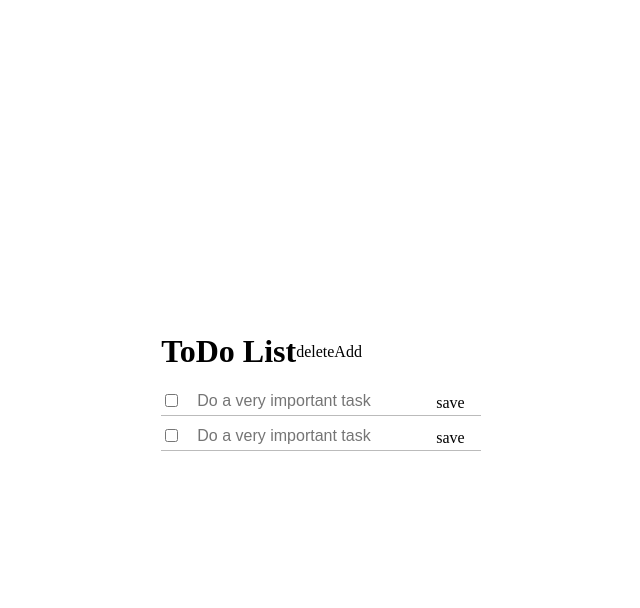
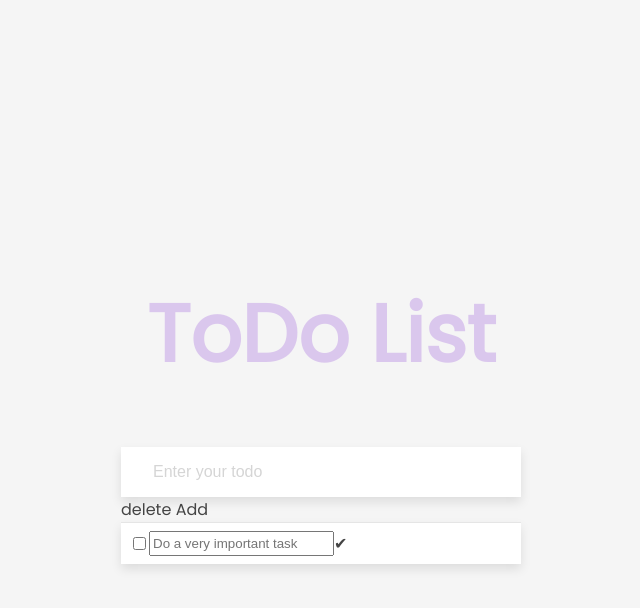
Before and after one commit to JohnAlexGuerrero/ToDoList, a plain HTML site: page index.html in a window 1280 px wide. Both pictures are taken after a click on the element "Add". Shown: the whole page, without its empty margins (319-959 px from the left). Drawn offline with Linux system fonts and the light colour scheme.

Commit message:
Update index style and app

```diff
--- a/app.js
+++ b/app.js
@@ -2,10 +2,32 @@
 // variables
 
 const tasks = []
-const taskList = document.getElementById('task')
+const taskList = document.getElementById('todos')
+const form = document.getElementById('form')
+
+form.addEventListener('submit', (e)=>{
+    time = new Date()
+    e.preventDefault()
+
+    const task = {
+        "id": tasks.length + 1,
+        "description": e.target.input.value,
+        "completed": false,
+        // "createdAt": `${time.getDay()}/${time.getMonth() + 1}/${time.getFullYear()}`
+    }
+
+    saveTask(task)
+
+    e.target.input.value = ''
+})
+
+// guarda la tarea
+const saveTask = (task)=>{
+    tasks.push(task)
+    showTasks()
+}
 
 // mostrar todas las tareas
-
 const showTasks = ()=>{
 
     if (!tasks.length == 0) {
@@ -24,10 +46,27 @@ const showTasks = ()=>{
 const showTasksITem = (item)=>{
     const li = document.createElement('li')
 
+    li.id = `li_${item.id}`
+
     li.innerHTML =  `
-        <input type="checkbox" name="" id="checkbox_${item.id}">
-        <input type="text" id="description_${item.id}" value="${item.description}" onchange="updatedTask(this)">
-        <span>${item.createdAt}</span>
+        <span id="checkbox_${item.id}" onclick="updateTodo(${item.id})" class="span">&#9898;</span>
+        <input type="text" id="description_${item.id}" value="${item.description}" onchange="updatedTask(this)" disabled="true" class="input-todo">
+        <span id="actions_${item.id}" class="span">${item.completed ? "&#10004;" : "&#8987;"}</span>
+    `
+
+    // li.classList.add('task_item')
+
+    taskList.appendChild(li)
+}
+
+// agrega un nuevo item en la lista de tareas
+const addTaskItem = ()=>{
+    const li = document.createElement('li')
+
+    li.innerHTML =  `
+        <input type="checkbox" name="" >
+        <input type="text" placeholder="Do a very important task" id="description" >
+        <span onclick="saveTask(this)"> &#10004;</span>
     `
 
     li.classList.add('task_item')
@@ -35,47 +74,67 @@ const showTasksITem = (item)=>{
     taskList.appendChild(li)
 }
 
-// agrega un nuevo item en la lista de tareas
 
-const addTaskItem = ()=>{
-    const li = document.createElement('li')
+// actualiza una tarea
+const updateTodo = (id)=>{
+    const li = document.getElementById(`li_${id}`)
 
-    li.innerHTML =  `
-        <input type="checkbox" name="" id="">
-        <input type="text" placeholder="Do a very important task" id="description" >
-        <span onclick="saveTask(this)">save</span>
+    todo = getOneTodo(id)
+
+    li.innerHTML = ''
+
+    li.innerHTML = `
+        <form id="form_${id}">
+            <input type="text" class="input edit" id="input_${id}" placeholder="Enter your todo" autocomplete="off" value="${todo.description}">
+        </form>
     `
+    const form = document.getElementById('form_' + id)
 
-    li.classList.add('task_item')
+    form.addEventListener('input', ()=>{
+        todo.description = form.children[0].value
+    })
 
-    taskList.appendChild(li)
+    form.addEventListener('submit', (e)=>{
+        e.preventDefault()
+        showTasks()
+    })
 }
 
-// guarda la tarea
-const saveTask = ()=>{
-    const time = new Date()
-    const idTask = tasks.length + 1
-    const description = document.getElementById('description')
-
-    let newTask = {
-        "id":idTask,
-        "description": description.value,
-        "done": false,
-        "createdAt": `${time.getDay()}/${time.getMonth() + 1}/${time.getFullYear()}`
-    }
-
-    tasks.push(newTask)
-
-    showTasks()
+// obtener una tarea
+const getOneTodo = (id)=>{
+    const todoOne = tasks.find(element => element.id == id)
+    return todoOne
 }
 
-// actualiza una tarea
+//seleccionar una tarea
 
-const updatedTask = (event)=>{
+const selectedTask = (id)=>{
+    const time = new Date()
+    description = document.getElementById(`description_${id}`)
+    actions = document.getElementById(`actions_${id}`)
 
-    alert(event.value)
-    console.log(event.value)
-    // saveTask()
+    description.disabled = false
+    actions.innerHTML = '&#10004;'
+
+    taskOne = tasks.find(element => element.id == id)
+
+
+
+    actions.addEventListener('click', ()=>{
+        showTasks()
+    })
+}
+
+// preparar lista de tareas para ser borradas
+
+const deleteTasks = ()=>{
+    const tasksEl = document.querySelectorAll("li")
+
+    tasksEl.forEach(element => {
+        const checkbox = document.getElementById(element.children[0].id)
+
+        checkbox.innerHTML = `<span>&#10006;</span>`
+    });
 }
 
 showTasks()
--- a/index.html
+++ b/index.html
@@ -8,20 +8,30 @@
     <title>ToDo List</title>
 </head>
 <body>
+
     <div class="container">
+        <h1 class="title">ToDo List</h1>
+
+        <form id="form">
+            <input type="text" class="input" id="input" placeholder="Enter your todo" autocomplete="off">
+        </form>
+
+        <small id="tasks-count"></small>
+
         <div class="header">
-            <h1 class="title">ToDo List</h1>
-            <span>delete</span>
+
+            <span onclick="deleteTasks()">delete</span>
             <span onclick="addTaskItem(this)">Add</span>
         </div>
-        <p id="tasks-count"></p>
-        <ul class="task" id="task">
+
+        <ul class="todos" id="todos"></ul>
+        <!-- <ul class="task" id="task">
             <li class="task_item">
-                <input type="checkbox" name="" id="">
+                <span></span>
                 <input type="text" placeholder="Do a very important task" id="description">
-                <span onclick="saveTask(this)">save</span>
+                <span onclick="saveTask(this)">&#10004;</span>
             </li>
-        </ul>
+        </ul> -->
     </div>
 </body>
 <script src="./app.js"></script>
--- a/style.css
+++ b/style.css
@@ -1,50 +1,95 @@
-*{
+@import url('https://fonts.googleapis.com/css2?family=Poppins:wght@200;400&display=swap');
+
+* {
   box-sizing: border-box;
 }
 
-body{
+body {
+  background-color: #f5f5f5;
+  color: #444;
+  font-family: 'Poppins', sans-serif;
   display: flex;
+  flex-direction: column;
   align-items: center;
   justify-content: center;
+  height: 100vh;
   margin: 0;
-    width: 100%;
-    height: 100vh;
 }
 
-.header{
-    display: inline-flex;
-    align-items: center;
-    justify-content: space-around;
+h1 {
+  color: rgb(179, 131, 226);
+  font-size: 5rem;
+  text-align: center;
+  opacity: 0.4;
 }
 
-.title{
-    margin: 0;
-    padding: 0;
+form {
+  box-shadow: 0 5px 10px rgba(0, 0, 0, 0.1);
+  max-width: 100%;
+  width: 400px;
 }
 
-.task{
+.input {
+  border: none;
+  color: #2c2a2a;
+  font-size: 1rem;
+  padding: 1rem 2rem;
+  display: block;
   width: 100%;
-    list-style: none;
-    padding: 0;
+  outline: none;
 }
 
-.task_item{
-    width: 100%;
-    height: 30px;
+.input::placeholder {
+  color: #d5d5d5;
+}
+
+.input:focus {
+  outline-color: rgb(179, 131, 226);
+}
+
+.input-todo {
+    border: none;
+    color: #b5b5b5;
+    font-size: 1rem;
+    width: 90%;
+}
+
+.edit {
+    color: #2c2a2a;
+}
+
+.todos {
+    width: 400px;
+    background-color: #fff;
+    padding: 0;
+    margin: 0;
+    list-style-type: none;
+    box-shadow: 0 5px 10px rgba(0, 0, 0, 0.1);
+
+}
+
+.todos li {
+    border-top: 1px solid #e5e5e5;
+    font-size: 1rem;
+    padding: .5rem .5rem;
     display: flex;
     align-items: left;
-    margin-bottom: 5px;
-    border-bottom: 1px solid #bbb;
+    margin-bottom: 1em;
 }
 
-.task_item input[type="text"]{
-    border: none;
-    padding: .5em 1em;
-    outline: 0;
-    font-size: 16px;
+.todos li.completed {
+  color: #b6b6b6;
+  text-decoration: line-through;
 }
 
-.task_item span{
+small {
+  color: #b5b5b5;
+  margin-top: 3rem;
+  text-align: center;
+}
+
+.span{
     padding: .5em 1em;
-    color: #000;
+    color: #b5b5b5;
+    cursor: pointer;
 }
```
Lines whose indentation alone changed are shown as unchanged.
